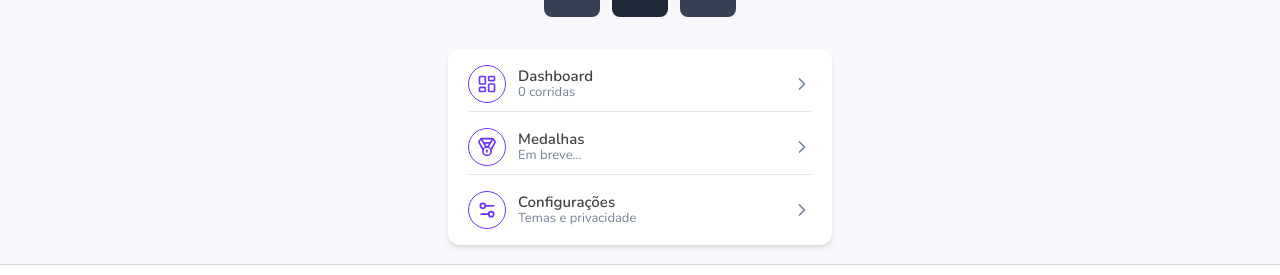
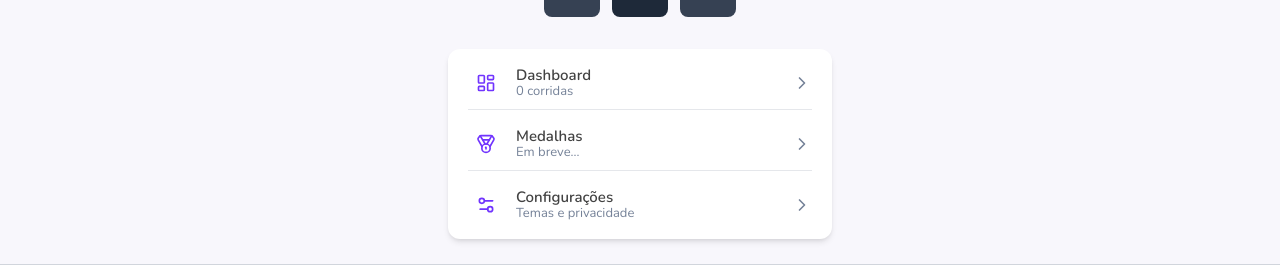
Before and after one commit to PaivaProgDev/tech-run, a React (Vite) app: page /profile in a window 1280 px wide. Shown: the part 462-737 px from the top of the page. Built offline with nearby package versions, Linux system fonts and the light colour scheme; no server answers; the database is empty; sample sign-in values are in the browser's storage.

Commit message:
Alteração no desgin das opções do perfil

```diff
--- a/src/pages/Profile.jsx
+++ b/src/pages/Profile.jsx
@@ -111,7 +111,7 @@ const Profile = () => {
 
           <div className='flex mt-8 flex-col gap-4 w-full max-w-sm bg-white py-4 px-5 rounded-xl shadow-md'>
             <Link to={'/dashboard'} className="flex items-center gap-3 border-b border-b-gray-200 pb-2">
-              <div className="border border-[var(--color-1)] w-fit p-2 rounded-full h-fit">
+              <div className=" w-fit p-2 rounded-full h-fit">
                 <LayoutDashboard className="size-5 text-[var(--color-1)]" />
               </div>
               <div className="leading-4">
@@ -123,7 +123,7 @@ const Profile = () => {
               </div>
             </Link>
             <Link to={'/medals'} className="flex items-center gap-3 border-b border-b-gray-200 pb-2">
-              <div className="border border-[var(--color-1)] w-fit p-2 rounded-full h-fit">
+              <div className=" w-fit p-2 rounded-full h-fit">
                 <MedalIcon className="size-5 text-[var(--color-1)]" />
               </div>
               <div className="leading-4">
@@ -135,7 +135,7 @@ const Profile = () => {
               </div>
             </Link>
             <div className="flex items-center gap-3 border-b-gray-200">
-              <div className="border border-[var(--color-1)] w-fit p-2 rounded-full h-fit">
+              <div className="w-fit p-2 rounded-full h-fit">
                 <Settings2Icon className="size-5 text-[var(--color-1)]" />
               </div>
               <div className="leading-4">
```
